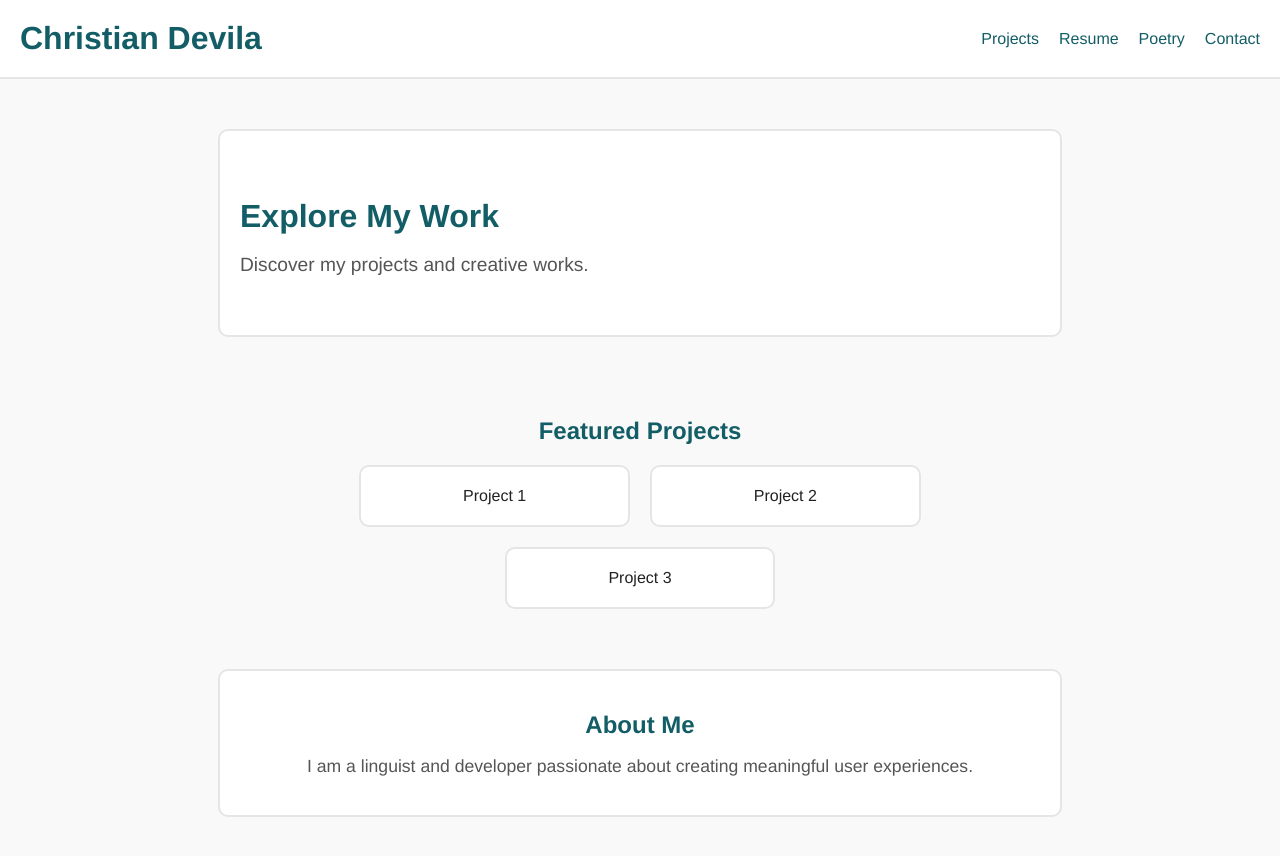
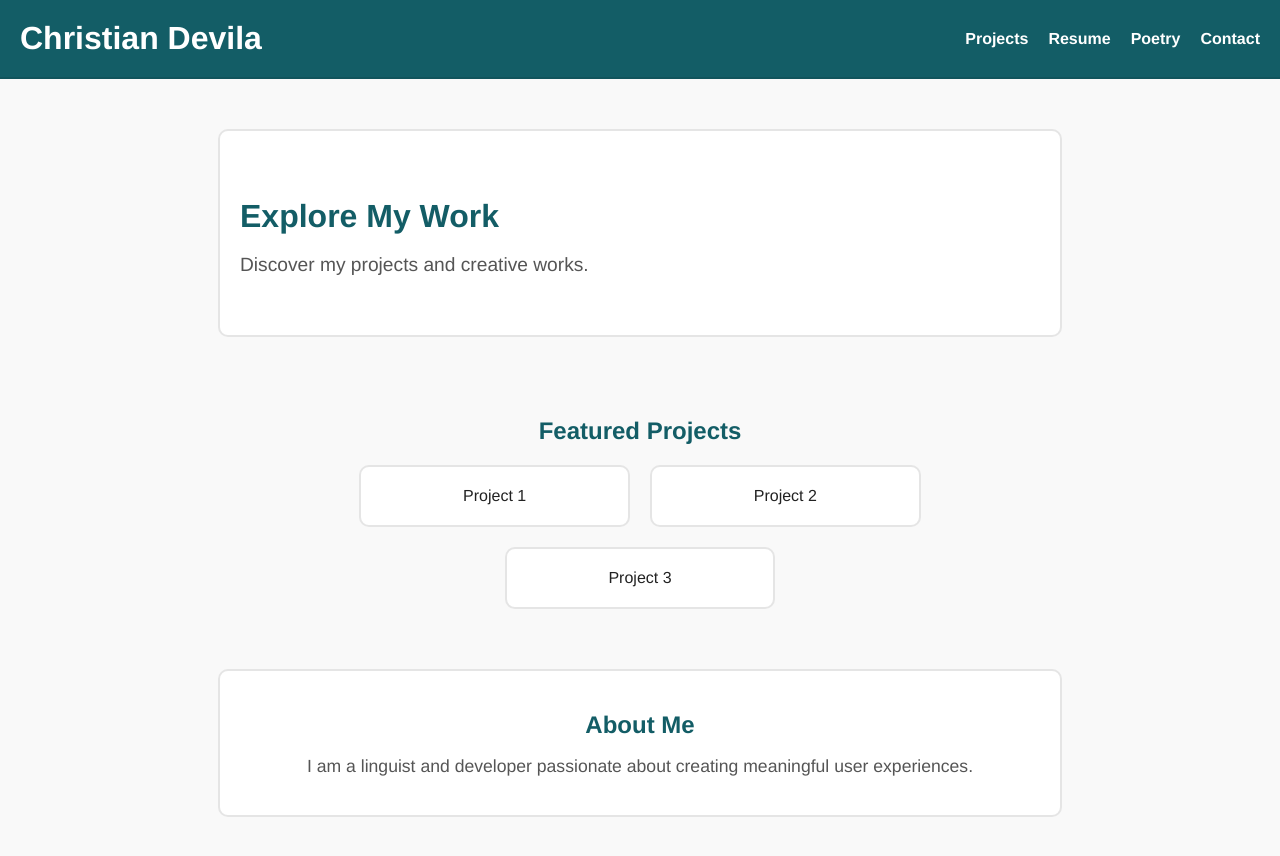
Before and after one commit to cdevila/my-portfolio, a plain HTML site: page index.html in a window 1280 px wide. Drawn offline with Linux system fonts and the light colour scheme.

Commit message:
CSS Header update

```diff
--- a/styles/style.css
+++ b/styles/style.css
@@ -26,18 +26,29 @@ a:hover {
     justify-content: space-between;
     align-items: center;
     padding: 20px;
-    background-color: #fff;
+    background-color: #135D66;
     border-bottom: 2px solid rgba(0, 0, 0, 0.1);
 }
 
 .navbar h1 {
     margin: 0;
     font-size: 2rem;
+    color: #fff;
 }
 
 .navbar nav {
     display: flex;
     gap: 20px; /* Adds space between links */
+}
+
+.navbar nav a {
+    text-decoration: none; /* Removes underline */
+    color: #fff; /* Makes links white */
+    font-weight: bold; /* Makes links bold */
+}
+
+.navbar nav a:hover {
+    color: #f0f0f0; /* Slightly lighter white on hover */
 }
 
 /* Hero Section */
```
